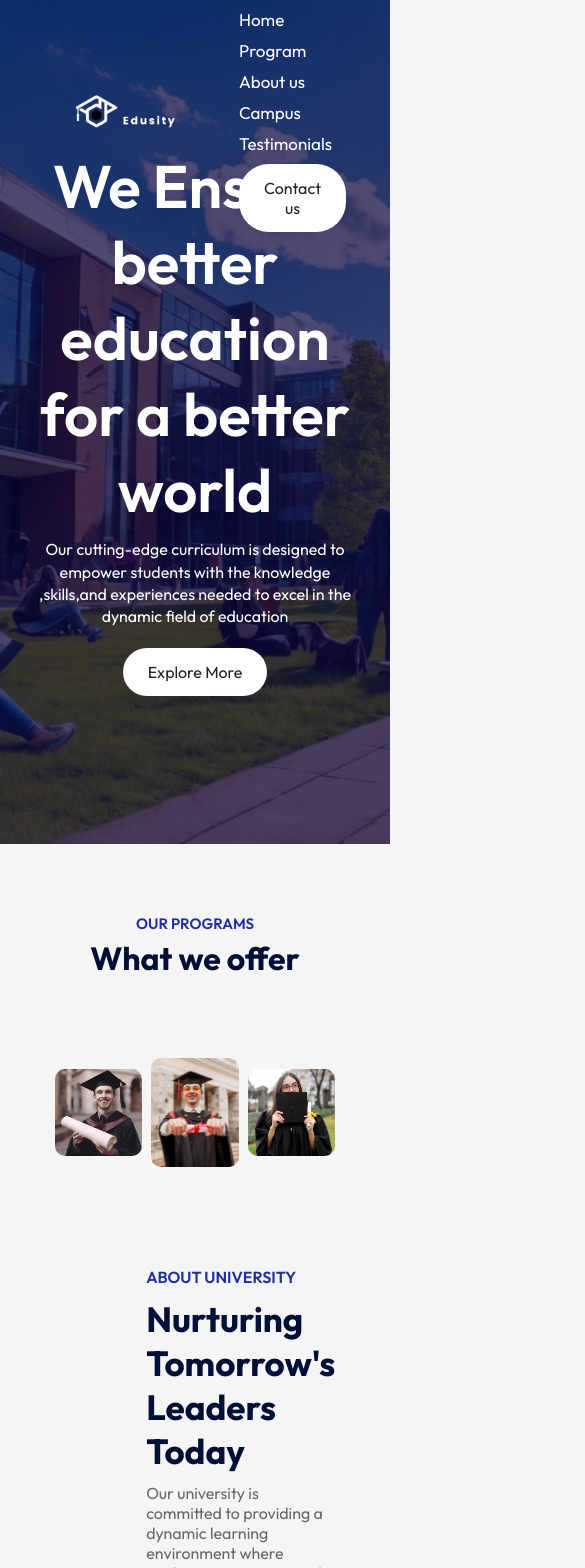
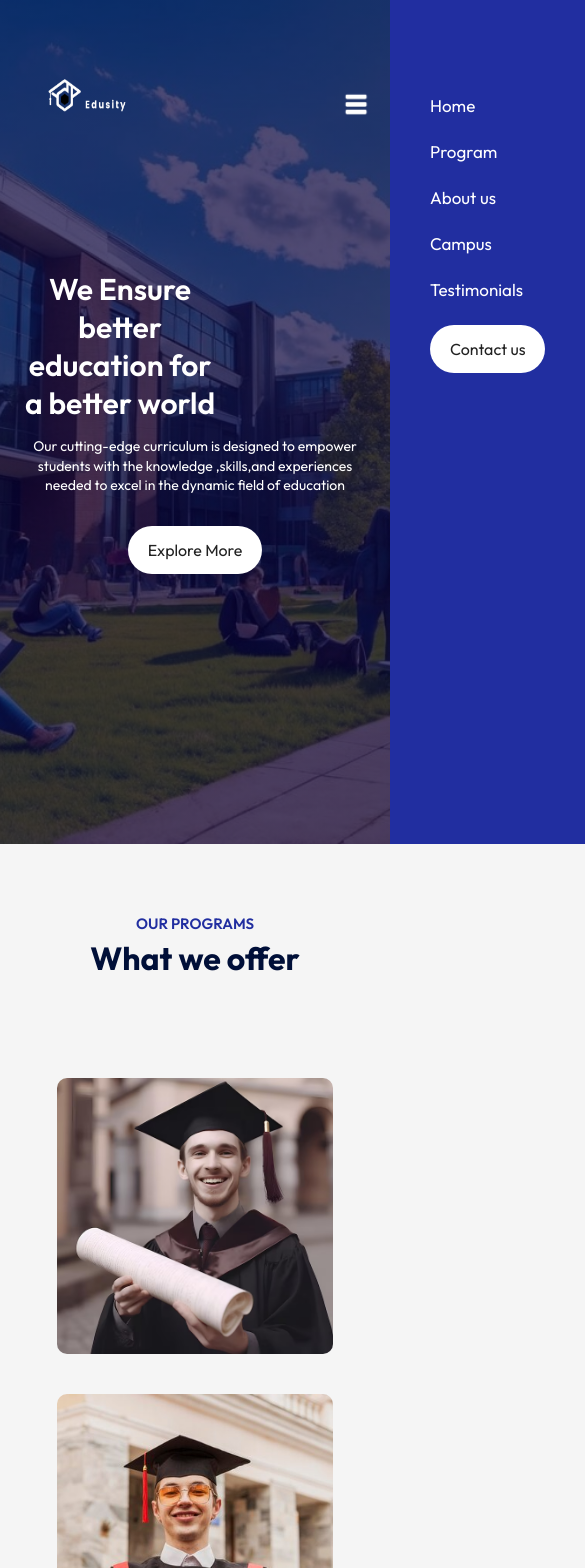
Before and after one commit to OmaimaBen123/Edusity-project, a React (Vite) app: page / in a window 390 px wide. Shown: the top 1568 px of the page, 585 px wide, since content can reach past the window. Built offline with nearby package versions, Linux system fonts and the light colour scheme.

Commit message:
adding the responsivity to my code using media queries

```diff
--- a/src/Components/About/About.css
+++ b/src/Components/About/About.css
@@ -38,3 +38,18 @@ transform: translate(-50%,50%);
     color: #676767;
     margin-bottom: 15px;
 }
+
+/*---- media query ----*/
+@media (max-width : 800px) {
+    .about{
+        flex-direction: column;
+    }
+    .about-left{
+        flex-basis: 100%;
+        margin: 20px;
+        order: 2;
+    }
+    .about-right{
+        flex-basis: 100%;
+    }
+}
--- a/src/Components/Campus/Campus.css
+++ b/src/Components/Campus/Campus.css
@@ -13,3 +13,14 @@
     width: 23%;
     border-radius: 10px;
 }
+
+/* ----- media query ---- */
+@media (max-width:800px) {
+    .gallery{
+        flex-wrap: wrap;
+    }
+    .gallery img{
+        width: 48%;
+        margin-bottom: 25px;
+    }
+}
--- a/src/Components/Contact/Contact.css
+++ b/src/Components/Contact/Contact.css
@@ -49,3 +49,13 @@ margin-bottom: 20px;
     display: block;
     margin: 20px 0;
 }
+/* media queryyy */
+
+@media (max-width:700px) {
+    .contact{
+        display: block;
+    }
+    .contact-col{
+        padding: 20px;
+    }
+}
--- a/src/Components/Footer/Footer.css
+++ b/src/Components/Footer/Footer.css
@@ -11,3 +11,17 @@
     display: inline-block;
     margin-left: 20px;
 }
+
+/* media query */
+@media (max-width:600px) {
+    .footer{
+        display: block;
+        text-align: center;
+    }
+    .footer ul li {
+        margin: 10px;
+    }
+    .footer ul{
+        margin-top: 10px;
+    }
+}
--- a/src/Components/Hero/Hero.css
+++ b/src/Components/Hero/Hero.css
@@ -22,3 +22,26 @@
     margin: 10px auto 20px;
     line-height: 1.4;
 }
+/*--- media query ---- */
+
+
+@media (max-width:880px) {
+    .hero-text h1{
+        font-size: 35px;
+        padding-right:  150px;
+    }
+         .hero-text p {
+             margin-right: 150px;
+         }
+}
+@media (max-width:720px) {
+    .hero-text h1 {
+        font-size: 30px;
+        max-width: 400px;
+        margin: auto;
+    }
+         .hero-text p{
+            font-size: 14px;
+            margin:15px auto 30px;
+         }
+}
--- a/src/Components/Navbar/Navbar.css
+++ b/src/Components/Navbar/Navbar.css
@@ -39,3 +39,54 @@ nav ul li {
     background: #212EA0;
     transition: 0.5s;
 }
+.menu-icon{
+    display: none;
+}
+
+/*-------media query -------*/
+
+@media (max-width:1200px) {
+    .container{
+        padding-left: 5%;
+        padding-right: 5%;
+    }
+    .btn{
+        padding: 14px 20px;
+    }
+}
+@media (max-width:1004px){
+.logo{
+    width: 140px;
+}
+nav ul li {
+    margin: 10px 15px;
+}
+}
+@media (max-width:870px){
+nav{
+    padding: 15px 0;
+}
+nav ul{
+    position: fixed;
+    top: 0;
+    right: 0;
+    bottom: 0;
+    background: #212EA0;
+    z-index: -1;
+    width: 200px;
+    padding-top: 70px;
+    transition: 0.5s;
+}
+nav ul li {
+    display: block;
+    margin: 25px 40px;
+}
+.menu-icon{
+    display: block;
+    width: 30px;
+    cursor: pointer;
+}
+.hide-mobile-menu{
+    right:-200px
+}
+}
--- a/src/Components/Navbar/Navbar.jsx
+++ b/src/Components/Navbar/Navbar.jsx
@@ -2,6 +2,7 @@ import React,{useState,useEffect} from 'react';
 
 import './Navbar.css';
 import logo from '../../assets/logo.png';
+import menu_icon from '../../assets/menu_icon.png';
 import { Link } from 'react-scroll';
 
 
@@ -11,18 +12,23 @@ const Navbar = () => {
     window, addEventListener('scroll', () => {
       window.scrollY > 50 ? setSticky(true) : setSticky(false);
     })
-  },[])
+  }, []);
+  const [mobileMenu, setMobileMenu] = useState(false);
+  const toggleMenu = () => {
+    mobileMenu ? setMobileMenu(false) : setMobileMenu(true);
+  }
   return (
     <nav className={`container ${sticky ?'dark-nav' : ''}`}>
           <img src={logo} alt="logo" className='logo'/>
-          <ul>
+      <ul className={mobileMenu ? '' : 'hide-mobile-menu'}>
         <li> <Link to='Hero' smooth={true} offset={0} duration={500}>Home</Link></li>
               <li><Link to='program' smooth={true} offset={-360} duration={500}>Program</Link></li>
               <li><Link to='about' smooth={true} offset={-210} duration={500}>About us</Link></li>
               <li><Link to='campus' smooth={true} offset={-360} duration={500}>Campus</Link></li>
               <li><Link to='testimonial' smooth={true} offset={-360} duration={500}>Testimonials</Link></li>
               <li><Link to='contact' smooth={true} offset={-360} duration={500}><button className='btn'>Contact us</button></Link></li>
-          </ul>
+      </ul>
+      <img src={menu_icon} alt="" className='menu-icon' onClick={toggleMenu}/>
     </nav>
   )
 }
--- a/src/Components/Programs/Program.css
+++ b/src/Components/Programs/Program.css
@@ -14,3 +14,15 @@
 .program{
     flex-basis: 31%;
 }
+
+/* media query */
+
+@media (max-width:650px) {
+    .programs{
+        flex-direction: column;
+    }
+    .program{
+        flex-basis: 100%;
+        margin:20px;
+    }
+}
--- a/src/Components/Testimonial/Testimonial.css
+++ b/src/Components/Testimonial/Testimonial.css
@@ -55,3 +55,40 @@ border: 4px solid #212EA0;
 .user-info h3{
     color: #212EA0;
 }
+
+
+/* media query */
+
+@media (max-width:800px) {
+    .testimonials{
+        padding: 0 40px;
+    }
+    .next-btn,.back-btn{
+        padding: 10px;
+        width: 35px;
+    }
+    .testimonials ul li {
+        padding: 10px;
+    }
+          .slide{
+              padding: 10px;
+          }
+          .slide img{
+            width: 50px;
+            border: 3px solid #212EA0;
+          }
+
+}
+@media (max-width:600px) {
+    .user-info{
+        display: block;
+        margin-bottom: 10px;
+        font-size: 12px;
+    }
+    .user-info h3{
+        font-size: 16px;
+    }
+    .slider p {
+        font-size: 12px;
+    }
+}
```
Also changed, not shown: src/Components/VideoPlayer/VideoPlayer.jsx (added, +12 -0 lines), src/Components/VideoPlayer/VideoPlayer.css (added), src/assets/532-5328945_menu-clip-art.png (added), src/assets/menu_icon.png (added).
